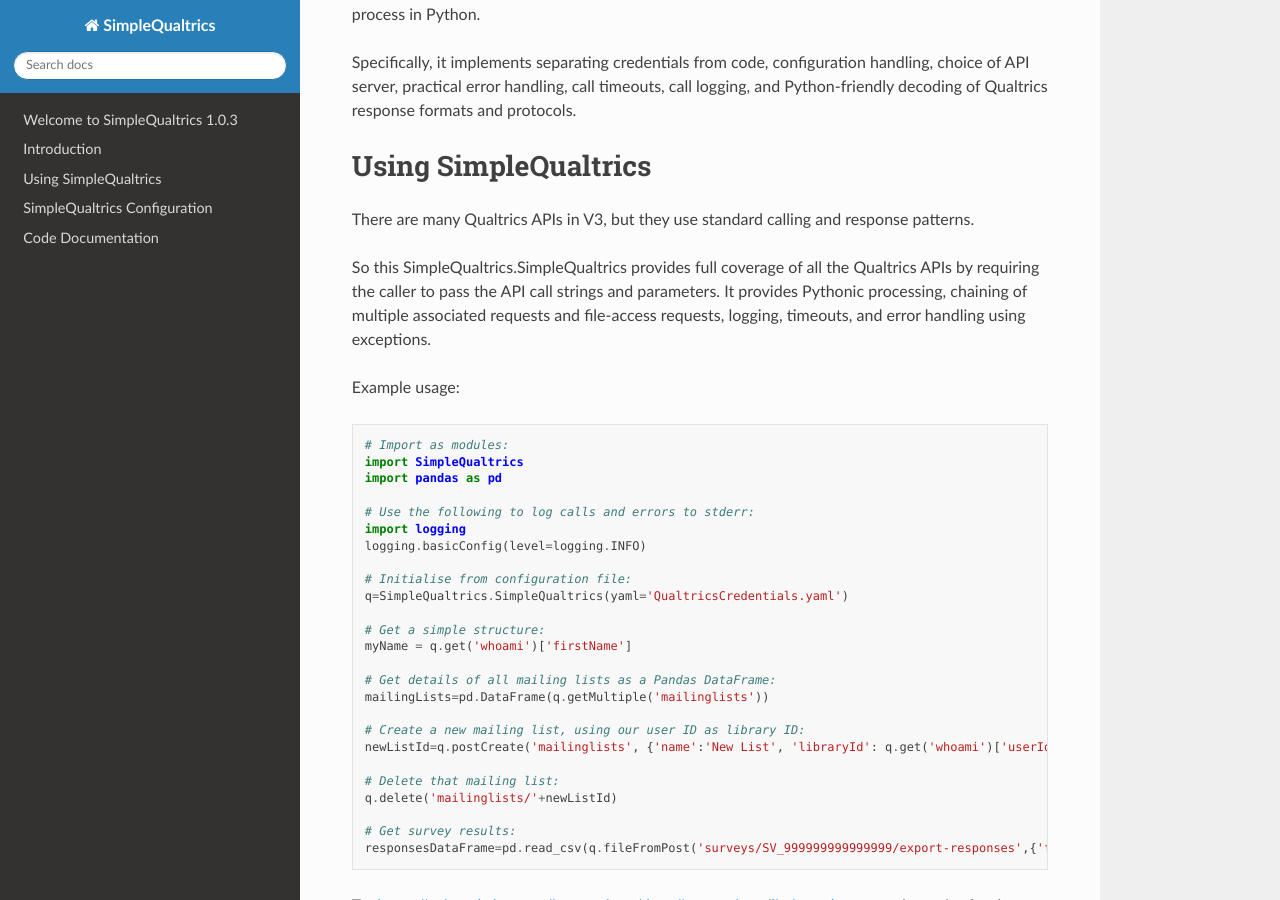
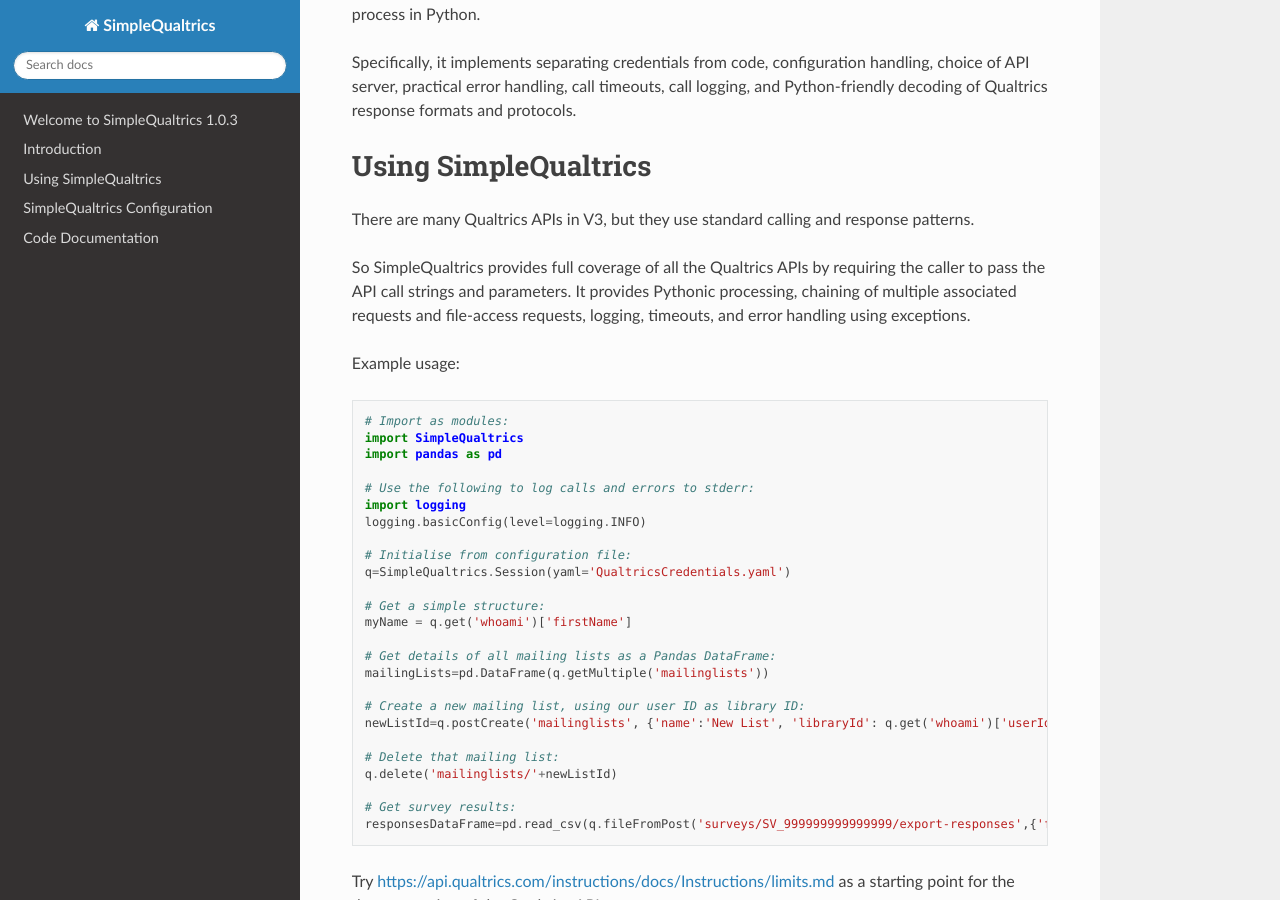
Before and after one commit to charlesweir/SimpleQualtrics, a Sphinx documentation site: the page built from docs/index.rst, in a window 1280 px wide and 900 px high, scrolled down 362 px. Built offline with Sphinx 7.4.7 and the Read the Docs theme 2.0.0, drawn with Linux system fonts in a browser that asks for light colours.

Commit message:
Update index.rst

```diff
--- a/docs/index.rst
+++ b/docs/index.rst
@@ -28,7 +28,7 @@
 
 There are many Qualtrics APIs in V3, but they use standard calling and response patterns.
 
-So this SimpleQualtrics.SimpleQualtrics provides full coverage of all the Qualtrics APIs
+So SimpleQualtrics provides full coverage of all the Qualtrics APIs
 by requiring the caller to pass the API call strings and parameters.
 It provides Pythonic processing, chaining of multiple associated requests and file-access requests,
 logging, timeouts, and error handling using exceptions.
@@ -44,7 +44,7 @@
     logging.basicConfig(level=logging.INFO)
 
     # Initialise from configuration file:
-    q=SimpleQualtrics.SimpleQualtrics(yaml='QualtricsCredentials.yaml')
+    q=SimpleQualtrics.Session(yaml='QualtricsCredentials.yaml')
 
     # Get a simple structure:
     myName = q.get('whoami')['firstName']
```
